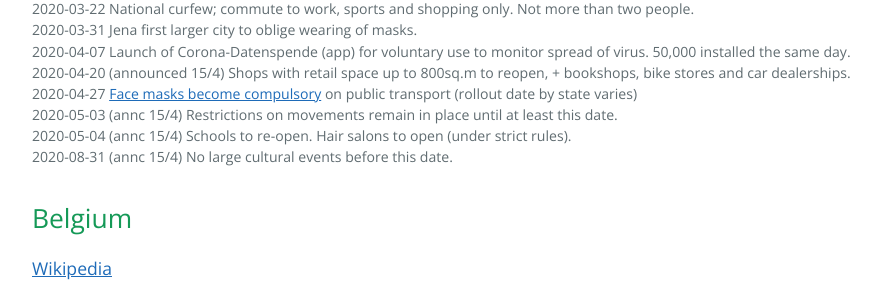
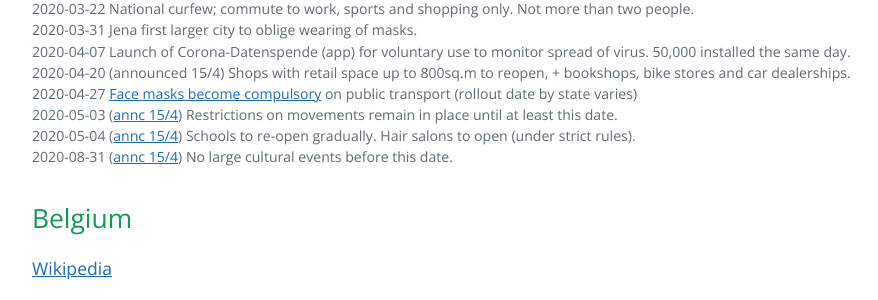
Before and after one commit to svenlatham/svenlatham-website, a Jekyll site: the page built from covid19/recovery.html, in a window 1280 px wide. Shown: the part 762-1062 px from the top of the page, without its empty margins (192-1070 px from the left). Built offline with Jekyll 4.4.1, drawn with Linux system fonts in a browser that asks for light colours.

Commit message:
Clarifications on Germany extensions

```diff
--- a/covid19/recovery.html
+++ b/covid19/recovery.html
@@ -33,9 +33,9 @@ layout: default
 2020-04-07 Launch of Corona-Datenspende (app) for voluntary use to monitor spread of virus. 50,000 installed the same day.
 2020-04-20 (announced 15/4) Shops with retail space up to 800sq.m to reopen, + bookshops, bike stores and car dealerships.
 2020-04-27 <a href="https://www.bbc.co.uk/news/world-europe-52382196">Face masks become compulsory</a> on public transport (rollout date by state varies)
-2020-05-03 (annc 15/4) Restrictions on movements remain in place until at least this date.
-2020-05-04 (annc 15/4) Schools to re-open. Hair salons to open (under strict rules).
-2020-08-31 (annc 15/4) No large cultural events before this date.
+2020-05-03 (<a href="https://www.bundesregierung.de/breg-en/issues/fahrplan-corona-pandemie-1744276">annc 15/4</a>) Restrictions on movements remain in place until at least this date.
+2020-05-04 (<a href="https://www.bundesregierung.de/breg-en/issues/fahrplan-corona-pandemie-1744276">annc 15/4</a>) Schools to re-open gradually. Hair salons to open (under strict rules).
+2020-08-31 (<a href="https://www.bundesregierung.de/breg-en/issues/fahrplan-corona-pandemie-1744276">annc 15/4</a>) No large cultural events before this date.
 </div>
 
 
```
